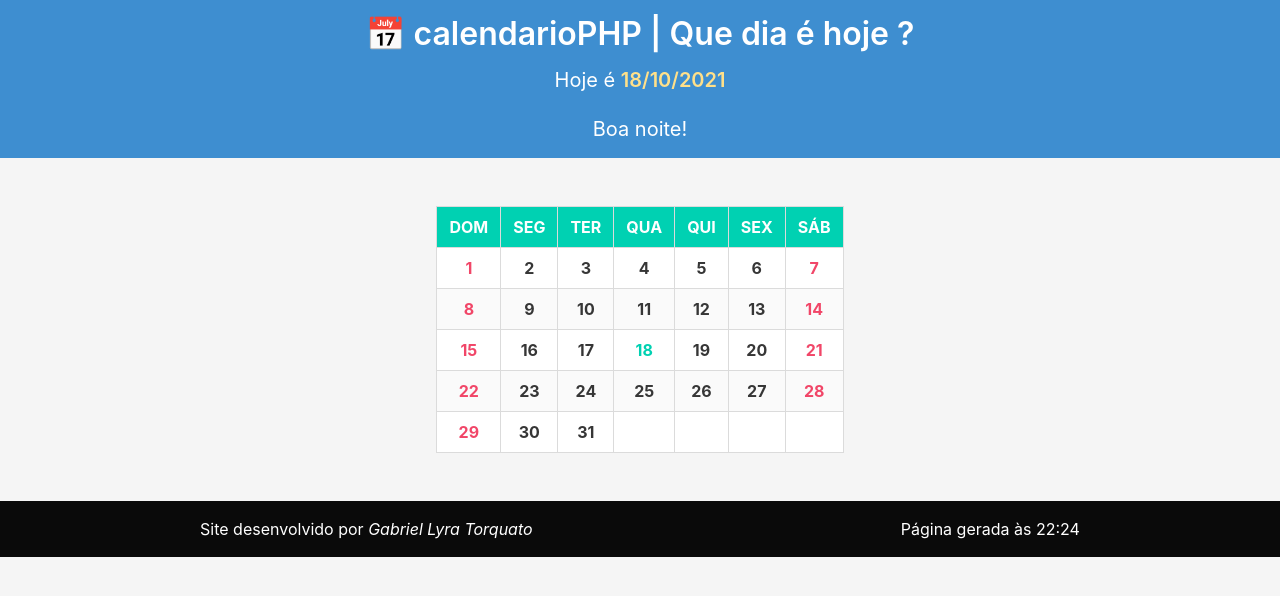
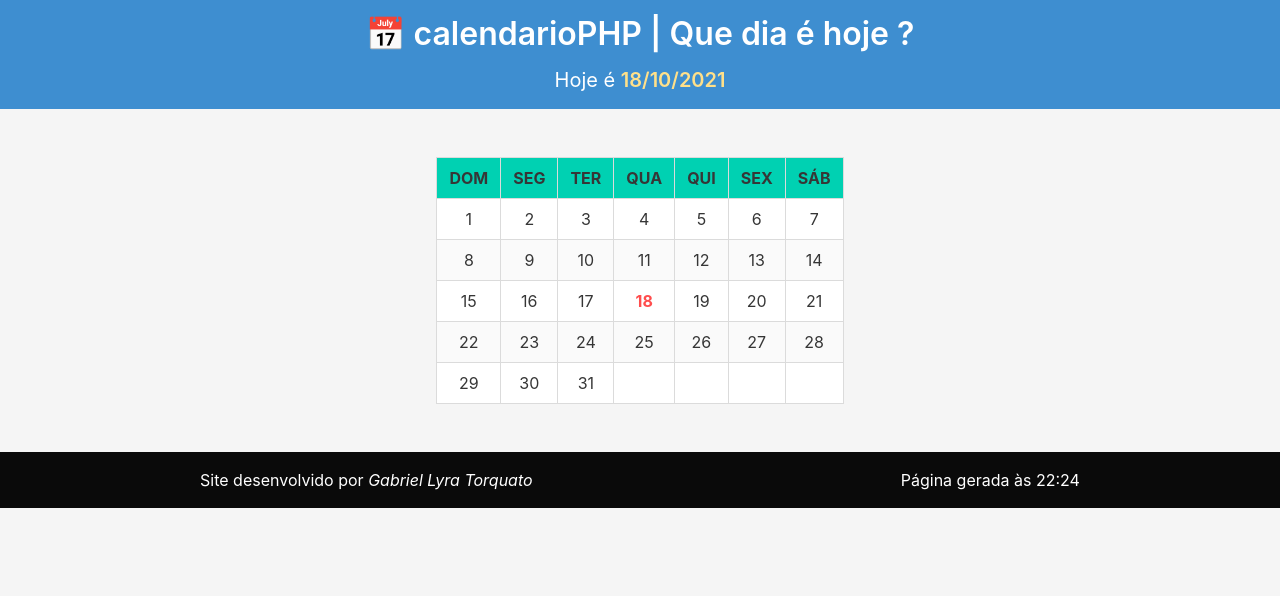
Before and after one commit to LyraMaker/calendarioPHP, a PHP site: page / in a window 1280 px wide. Shown: the top 596 px of the page. Run offline with PHP 8.4, Linux system fonts and the light colour scheme.

Commit message:
Revert "Adicionada Dom e Sáb customizado e saudação"
This reverts commit 1ddd15a4afabc257ed4bd5f581a3d3451c34879c.

```diff
--- a/estruturas/calendario.php
+++ b/estruturas/calendario.php
@@ -1,19 +1,8 @@
 <?php
-
-function saudacao()
-{
-    if ((date('G') >= 6) && (date('G') <= 12)) {
-        return "Bom dia!";
-    } else if ((date('G') >= 13) && (date('G') <= 18)) {
-        return "Boa tarde!";
-    } else {
-        return "Boa noite!";
-    }
-}
 
 function tituloCalendario()
 {
-    return "<thead><tr class='has-text-centered has-background-primary'><th class='has-text-white'>DOM</th><th class='has-text-white'>SEG</th><th class='has-text-white'>TER</th><th class='has-text-white'>QUA</th><th class='has-text-white'>QUI</th><th class='has-text-white'>SEX</th><th class='has-text-white'>SÁB</th></tr></thead>";
+    return "<thead><tr class='has-text-centered has-background-primary'><th>DOM</th><th>SEG</th><th>TER</th><th>QUA</th><th>QUI</th><th>SEX</th><th>SÁB</th></tr></thead>";
 }
 
 function calendario()
@@ -25,7 +14,7 @@ function calendario()
     $diaHoje = date('d'); //Captura a data do dia
 
     while ($dia <= 31) {
-        $diaHoje == $dia ? array_push($semana, "<strong class='has-text-primary'>$dia</strong>") : array_push($semana, $dia);
+        $diaHoje == $dia ? array_push($semana, "<strong style='color:#ff4d4d;'>$dia</strong>") : array_push($semana, $dia);
 
         if (count($semana) == 7) {
             $calendario .= gerarLinha($semana);
@@ -42,16 +31,7 @@ function gerarLinha($semana)
     $linha = "<tr>";
 
     for ($diaSemana = 0; $diaSemana <= 6; $diaSemana++) {
-        if (array_key_exists($diaSemana, $semana)) {
-            if ($diaSemana == 0 || $diaSemana == 6) {
-                $linha .= "<td><strong class='has-text-danger'>{$semana[$diaSemana]}</strong></td>";
-            } else {
-                $linha .= "<td><strong>{$semana[$diaSemana]}</strong></td>";
-            }
-        } else {
-            $linha .= "<td></td>";
-        }
-        //array_key_exists($diaSemana, $semana) ? $linha .= "<td>{$semana[$diaSemana]}</td>" : $linha .= "<td></td>"; Optei utilizar um operador ternário pois é uma condição composta de estrutura simples
+        array_key_exists($diaSemana, $semana) ? $linha .= "<td>{$semana[$diaSemana]}</td>" : $linha .= "<td></td>"; //Optei utilizar um operador ternário pois é uma condição composta de estrutura simples
     }
     $linha .= "</tr>";
 
--- a/index.php
+++ b/index.php
@@ -1,6 +1,8 @@
 <?php
 include "confi/ambiente.php";
 include 'estruturas/calendario.php';
+setlocale(LC_TIME, 'pt_BR', 'pt_BR.utf-8', 'pt_BR.utf-8', 'portuguese');
+date_default_timezone_set('America/Sao_Paulo');
 
 ?>
 <!DOCTYPE html>
@@ -11,8 +13,7 @@ include 'estruturas/calendario.php';
     <meta http-equiv="X-UA-Compatible" content="IE=edge">
     <meta name="viewport" content="width=device-width, initial-scale=1.0">
     <link rel="stylesheet" href="https://cdn.jsdelivr.net/npm/bulma@0.9.3/css/bulma.min.css">
-    <link rel="icon" href="favicon.ico" type="image/x-icon">
-    <title>calendarioPHP | Que dia é hoje ?</title>
+    <title>📅 calendarioPHP | Que dia é hoje ?</title>
 </head>
 
 <body>
@@ -20,7 +21,6 @@ include 'estruturas/calendario.php';
         <div class="container has-text-centered p-4">
             <h1 class="title has-text-white	 ">📅 calendarioPHP | Que dia é hoje ?</h1>
             <h2 class="subtitle pt-3 has-text-white"><?php echo    "Hoje é " . "<strong class='has-text-warning'>" . date('d/m/Y') . '</strong>';    ?> </h2>
-            <h2 class="subtitle has-text-white"><?php echo saudacao(); ?> </h2>
         </div>
     </header>
     <main class="section">
```
Also changed, not shown: README.md, favicon.ico (deleted).
